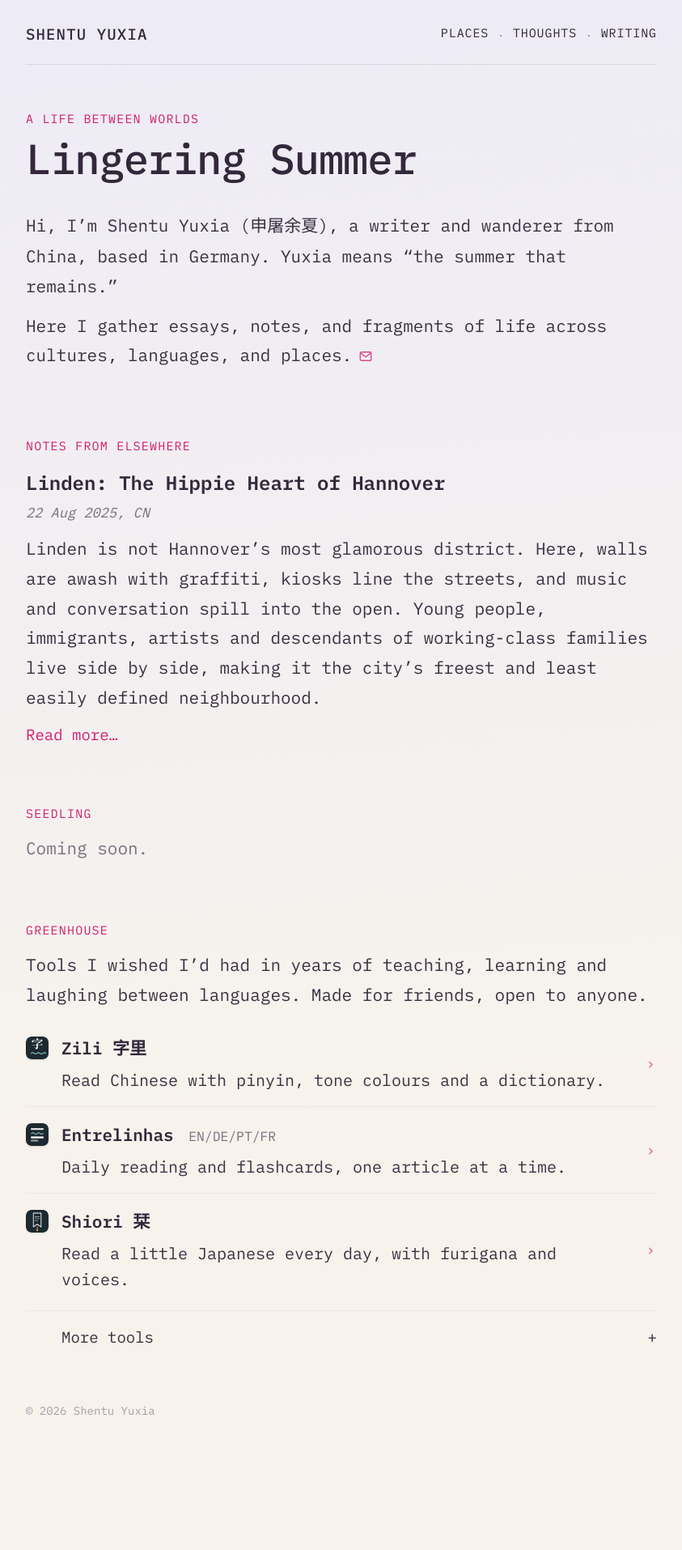
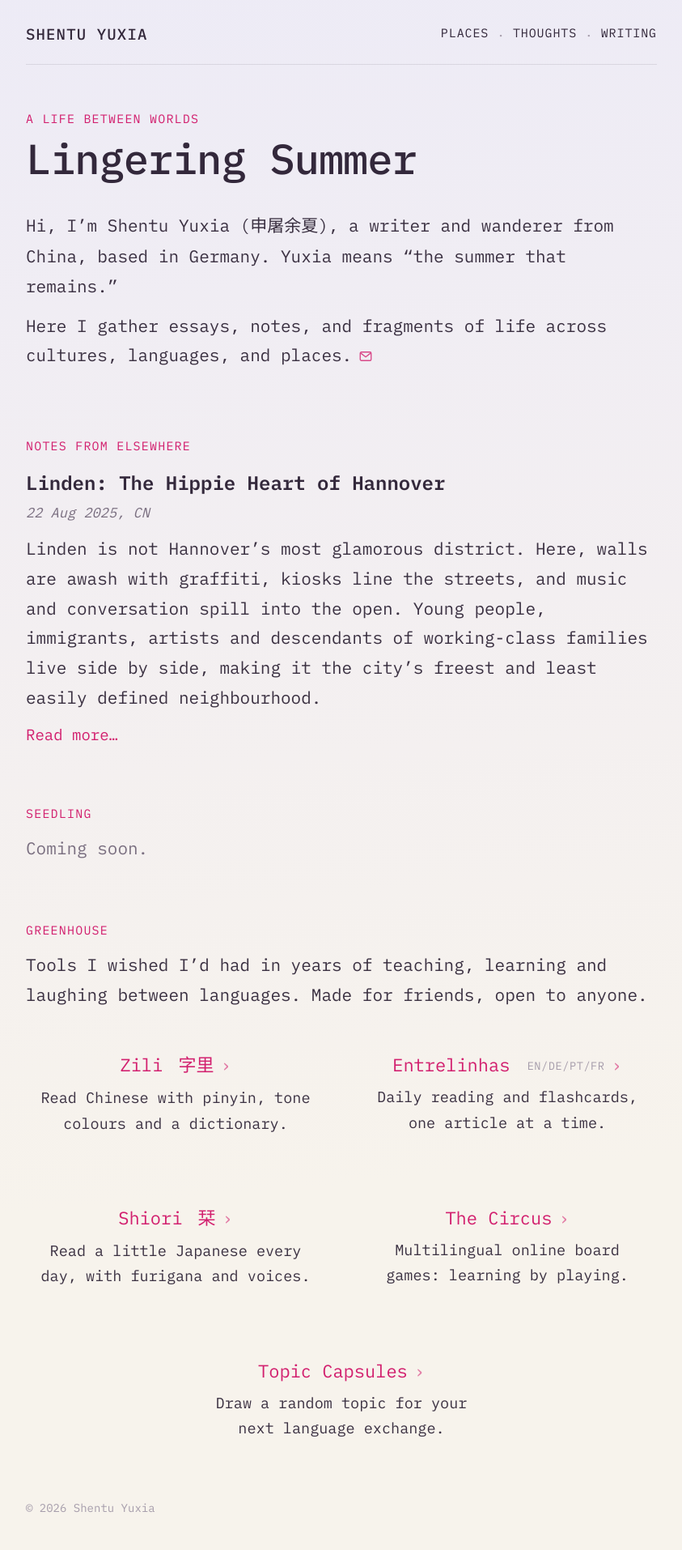
Before and after one commit to Shentuyuxia/lingersummer, a Jekyll site: the page built from index.html, in a window 1280 px wide. Shown: the whole page at 81% size, without its empty margins (218-1061 px from the left). Built offline with Jekyll 4.4.1, drawn with Linux system fonts in a browser that asks for light colours; before the commit the page ends 1794 px from its top, so only the background shows below that.

Commit message:
Greenhouse: centred two-column tool grid, no logos, rose titles with hover
Co-Authored-By: Claude Opus 5.5 <noreply@anthropic.com>
Claude-Session: https://claude.ai/code/session_015WS6KrdzTWWzbZ5CE5hxyi

```diff
--- a/index.html
+++ b/index.html
@@ -223,6 +223,20 @@ layout: null
   .eyebrow{margin:0 0 10px;color:var(--accent);font-size:clamp(13px,1.2vw,15px);letter-spacing:.08em;text-transform:uppercase}
   /* narrower reading column */
   .wrap{max-width:820px!important}
+  /* Greenhouse: two-column tool grid, centred, no logos */
+  .tools-grid{list-style:none;margin:36px 0 0;padding:0;display:grid;grid-template-columns:1fr 1fr;gap:48px 40px}
+  .tools-grid li:last-child:nth-child(odd){grid-column:1/-1;justify-self:center;max-width:calc(50% - 20px)}
+  .tool{display:block;text-align:center;text-decoration:none;padding:18px 16px 20px;border-radius:14px;transition:background .25s,transform .25s}
+  .tool:hover,.tool:focus-visible{background:rgba(210,31,110,.06);transform:translateY(-2px)}
+  .tool:focus-visible{outline:1.5px solid var(--rule);outline-offset:2px}
+  .tn{display:inline-block;color:var(--accent);font-weight:400;font-size:clamp(18px,1.8vw,22px);line-height:1.4}
+  .tn .zh{font-weight:300;margin-left:6px}
+  .tn .langs{font-size:.62em;color:var(--faint);letter-spacing:.04em;margin-left:8px;vertical-align:2px}
+  .tn .go{display:inline-block;margin-left:8px;opacity:.55;transition:transform .25s,opacity .25s}
+  .tool:hover .go,.tool:focus-visible .go{transform:translateX(4px);opacity:1}
+  .tool:hover .tn{text-decoration:underline;text-decoration-thickness:1px;text-underline-offset:5px;text-decoration-color:var(--rule)}
+  .td{display:block;margin-top:8px;color:var(--muted);font-size:clamp(16px,1.6vw,18.5px);line-height:1.7}
+  @media (max-width:600px){ .tools-grid{grid-template-columns:1fr;gap:16px} .tools-grid li:last-child:nth-child(odd){max-width:none} }
   /* one label style: eyebrow and section names match */
   .eyebrow,.blk h2,.blk h2.fold-h{font-family:"IBM Plex Mono",ui-monospace,monospace!important;font-size:clamp(13px,1.2vw,15px)!important;font-weight:400!important;letter-spacing:.08em!important;text-transform:uppercase!important;color:var(--accent)!important;line-height:1.4!important}
   .blk .post:first-child{padding-top:14px}
@@ -309,18 +323,13 @@ layout: null
   <section id="greenhouse" class="blk">
     <h2>Greenhouse</h2>
     <p class="ghintro">Tools I wished I’d had in years of teaching, learning and laughing between languages. Made for friends, open to anyone.</p>
-    <ul class="proj">
-      <li><a class="row" href="https://shentuyuxia.github.io/Zili/"><img class="ico" src="/img/zili.png" alt="" width="28" height="28"><span class="txt"><b>Zili <span class="zh" lang="zh">字里</span></b><span class="d">Read Chinese with pinyin, tone colours and a dictionary.</span></span><span class="go">›</span></a></li>
-      <li><a class="row" href="https://shentuyuxia.github.io/entrelinhas/"><img class="ico" src="/img/entrelinhas.png" alt="" width="28" height="28"><span class="txt"><b>Entrelinhas <span class="langs">EN/DE/PT/FR</span></b><span class="d">Daily reading and flashcards, one article at a time.</span></span><span class="go">›</span></a></li>
-      <li><a class="row" href="https://shentuyuxia.github.io/shiori/"><img class="ico" src="/img/shiori.png" alt="" width="28" height="28"><span class="txt"><b>Shiori <span class="zh" lang="ja">栞</span></b><span class="d">Read a little Japanese every day, with furigana and voices.</span></span><span class="go">›</span></a></li>
+    <ul class="tools-grid">
+      <li><a class="tool" href="https://shentuyuxia.github.io/Zili/"><span class="tn">Zili <span class="zh" lang="zh">字里</span><span class="go" aria-hidden="true">›</span></span><span class="td">Read Chinese with pinyin, tone colours and a dictionary.</span></a></li>
+      <li><a class="tool" href="https://shentuyuxia.github.io/entrelinhas/"><span class="tn">Entrelinhas <span class="langs">EN/DE/PT/FR</span><span class="go" aria-hidden="true">›</span></span><span class="td">Daily reading and flashcards, one article at a time.</span></a></li>
+      <li><a class="tool" href="https://shentuyuxia.github.io/shiori/"><span class="tn">Shiori <span class="zh" lang="ja">栞</span><span class="go" aria-hidden="true">›</span></span><span class="td">Read a little Japanese every day, with furigana and voices.</span></a></li>
+      <li><a class="tool" href="https://shentuyuxia.github.io/circus/"><span class="tn">The Circus<span class="go" aria-hidden="true">›</span></span><span class="td">Multilingual online board games: learning by playing.</span></a></li>
+      <li><a class="tool" href="https://shentuyuxia.github.io/Dialogs/"><span class="tn">Topic Capsules<span class="go" aria-hidden="true">›</span></span><span class="td">Draw a random topic for your next language exchange.</span></a></li>
     </ul>
-    <details class="more" id="more">
-      <summary>More tools</summary>
-      <ul class="proj">
-        <li><a class="row" href="https://shentuyuxia.github.io/circus/"><img class="ico" src="/img/circus.png" alt="" width="28" height="28"><span class="txt"><b>The Circus</b><span class="d">Multilingual online board games: learning by playing.</span></span><span class="go">›</span></a></li>
-        <li><a class="row" href="https://shentuyuxia.github.io/Dialogs/"><img class="ico" src="/img/tonight.png" alt="" width="28" height="28"><span class="txt"><b>Topic Capsules</b><span class="d">Draw a random topic for your next language exchange.</span></span><span class="go">›</span></a></li>
-      </ul>
-    </details>
   </section>
 
   <footer>
```
